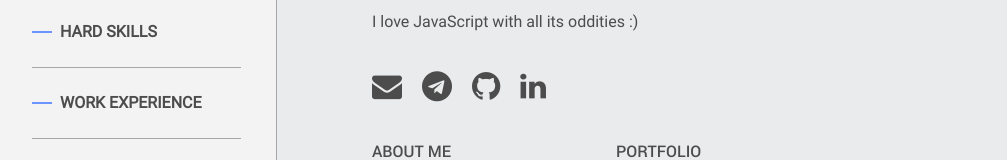
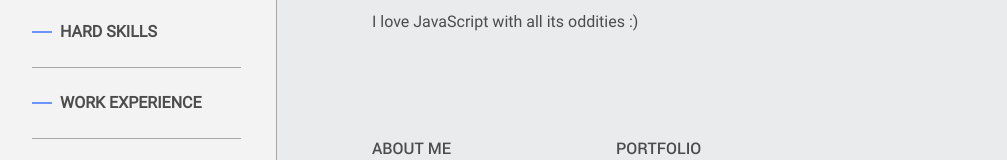
Before and after one commit to v3il/my-visit-card, a Vue app: page /#/about in a window 1280 px wide. Shown: the part 316-476 px from the top of the page, without its empty margins (3-1010 px from the left). Built offline with nearby package versions, Linux system fonts and the light colour scheme.

Commit message:
Remove class components in sidebar

```diff
--- a/src/components/SocialNetworks.vue
+++ b/src/components/SocialNetworks.vue
@@ -1,8 +1,7 @@
 <template>
     <div class="social-networks__list">
-        <slot :networks="socialNetworks">
         <a
-                v-for="(value, key) in socialNetworks"
+            v-for="(value, key) in $options.socialNetworks"
             :key="key"
             class="social-networks__item"
             rel="noopener noreferrer"
@@ -10,24 +9,16 @@
             :href="value.href"
             :aria-label="key"
         >
-                <i :class="`fa fa-${key}`" class="social-networks__icon"></i>
+            <i :class="`fa fa-${key}`" class="social-networks__icon" />
         </a>
-        </slot>
     </div>
 </template>
 
 <script>
-import Vue from 'vue'
-import { Component } from 'vue-property-decorator'
+export default {
+    name: 'SocialNetworks',
 
-export default @Component() class SocialNetworks extends Vue {
-    created () {
-        this.socialNetworks = {
-            // phone: {
-            //     title: 'message.myPhone',
-            //     href: 'tel:+380675892392',
-            // },
-
+    socialNetworks: [{
         envelope: {
             title: 'message.myEmail',
             href: 'mailto:v3il@ukr.net'
@@ -38,11 +29,6 @@ export default @Component() class SocialNetworks extends Vue {
             href: 'https://t.me/veil_94'
         },
 
-            // skype: {
-            //     title: 'message.mySkype',
-            //     href: 'skype:D_Kit94?chat',
-            // },
-
         github: {
             title: 'message.myGithub',
             href: 'https://github.com/v3il'
@@ -52,8 +38,7 @@ export default @Component() class SocialNetworks extends Vue {
             title: 'message.myLinkedIn',
             href: 'https://www.linkedin.com/in/diki/'
         }
-        }
-    }
+    }]
 }
 </script>
 
--- a/src/components/sidebar/SidebarBlock.vue
+++ b/src/components/sidebar/SidebarBlock.vue
@@ -6,25 +6,24 @@
 
         <nav class="sidebar__fixed-container">
             <ul class="sidebar__nav">
-                <sidebar-link-item
+                <SidebarLinkItem
                     v-for="linkItem in items"
                     :item="linkItem"
                     :key="linkItem.name"
-                    @scrollToInfoBlock="emitScrollToInfoBlock(linkItem)"
-                ></sidebar-link-item>
+                    @scrollToInfoBlock="emitScrollToInfoBlock"
+                ></SidebarLinkItem>
             </ul>
         </nav>
     </aside>
 </template>
 
 <script>
-import Vue from 'vue'
-import { Component } from 'vue-property-decorator'
-
 import SidebarLinkItem from '@/components/sidebar/SidebarLinkItem.vue'
 import GalleryImage from '@/components/image/GalleryImage'
 
-const Props = Vue.extend({
+export default {
+    name: 'SidebarBlock',
+
     props: {
         items: {
             type: Array,
@@ -38,17 +37,14 @@ const Props = Vue.extend({
     },
 
     components: {
-        GalleryImage
-    }
-})
+        GalleryImage,
+        SidebarLinkItem
+    },
 
-export default @Component({
-    components: {
-        SidebarLinkItem
-    }
-}) class SidebarBlock extends Props {
-    emitScrollToInfoBlock (linkItem) {
-        this.$emit('scroll-to-info-block', linkItem)
+    methods: {
+        emitScrollToInfoBlock (linkItem) {
+            this.$emit('scroll-to-info-block', linkItem)
+        }
     }
 }
 </script>
--- a/src/components/sidebar/SidebarLinkItem.vue
+++ b/src/components/sidebar/SidebarLinkItem.vue
@@ -2,7 +2,7 @@
     <li
         class="sidebar__nav-item"
         :class="{ 'sidebar__nav-item--active': item.isActive }"
-        @click.prevent="emitScrollToInfoBlock()"
+        @click.prevent="emitScrollToInfoBlock"
     >
         <div class="sidebar__nav-item-pointer"></div>
         <a :href="item.link" class="sidebar__nav-item-link">{{ item.text }}</a>
@@ -11,7 +11,12 @@
 
 <script>
 export default {
-    props: ['item'],
+    props: {
+        item: {
+            required: true,
+            type: Object
+        }
+    },
 
     methods: {
         emitScrollToInfoBlock () {
```
Lines whose indentation alone changed are shown as unchanged.
